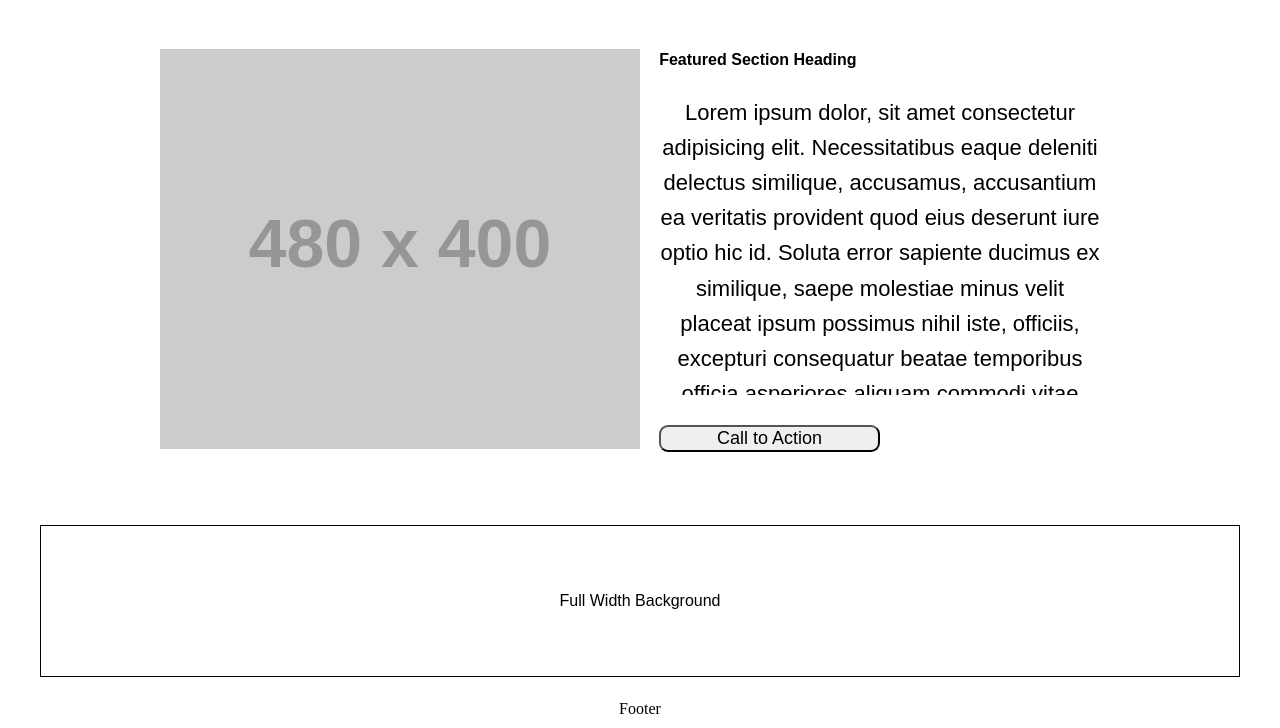
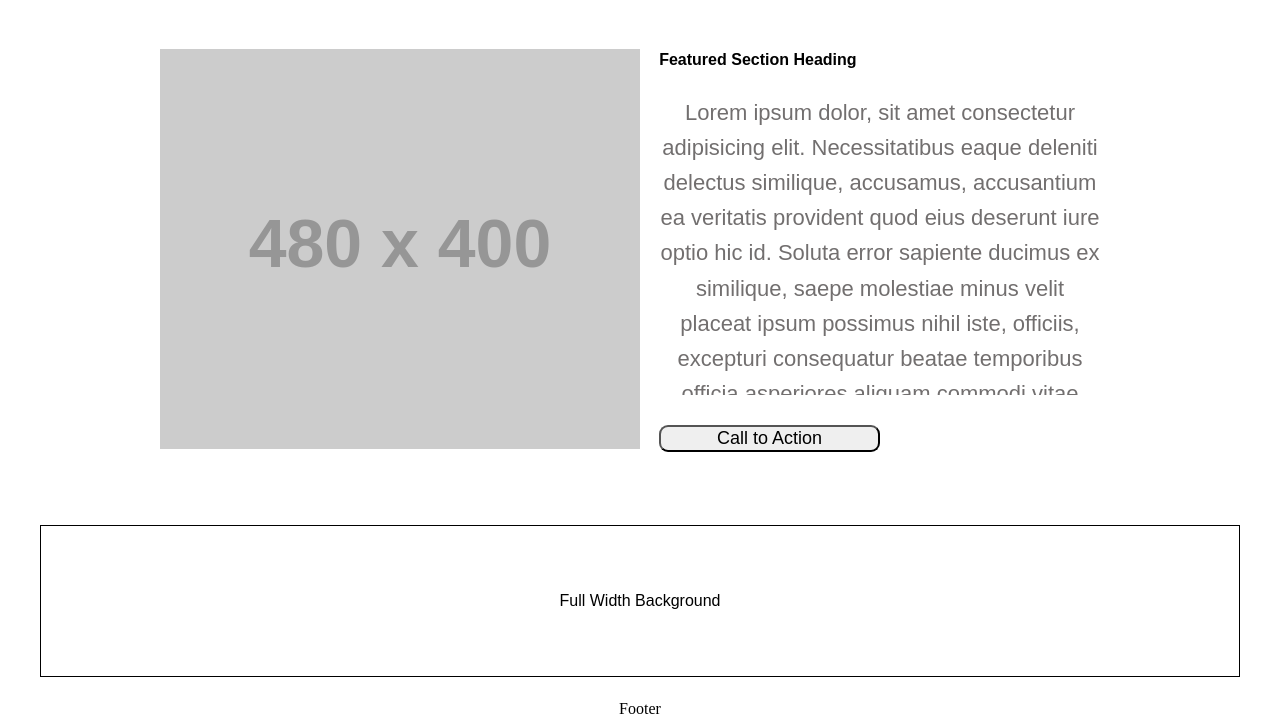
Before and after one commit to tsaku56/wire-frame08, a plain HTML site: page index.html in a window 1280 px wide. Shown: the part 987-1715 px from the top of the page. Drawn offline with Linux system fonts and the light colour scheme; placeholder pictures from the web are drawn by us; a web font is replaced by a local one.

Commit message:
catch up wrieframe exercise

```diff
--- a/styles.css
+++ b/styles.css
@@ -26,6 +26,7 @@ p.text {
   max-height: 300px;
   overflow: auto;
   margin-bottom: 1rem;
+  color: rgb(114, 111, 111);
 }
 
 .center {
```
